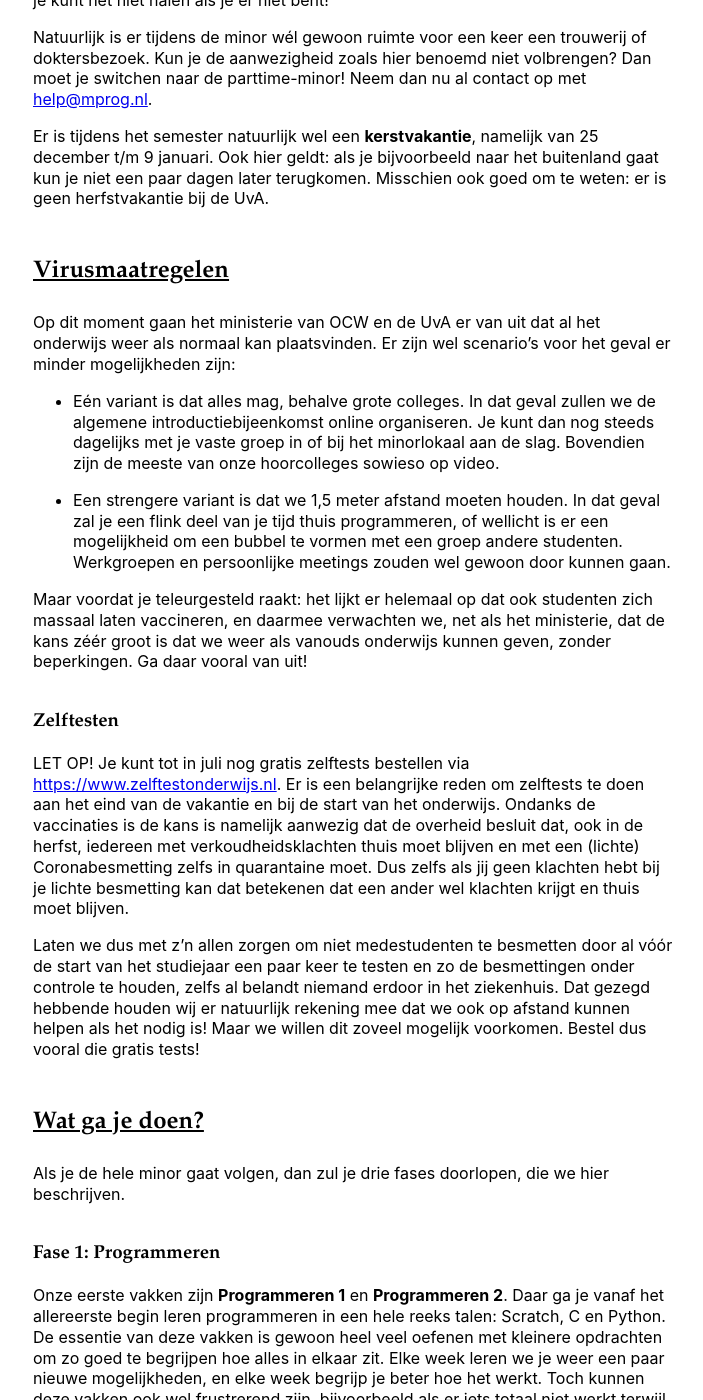
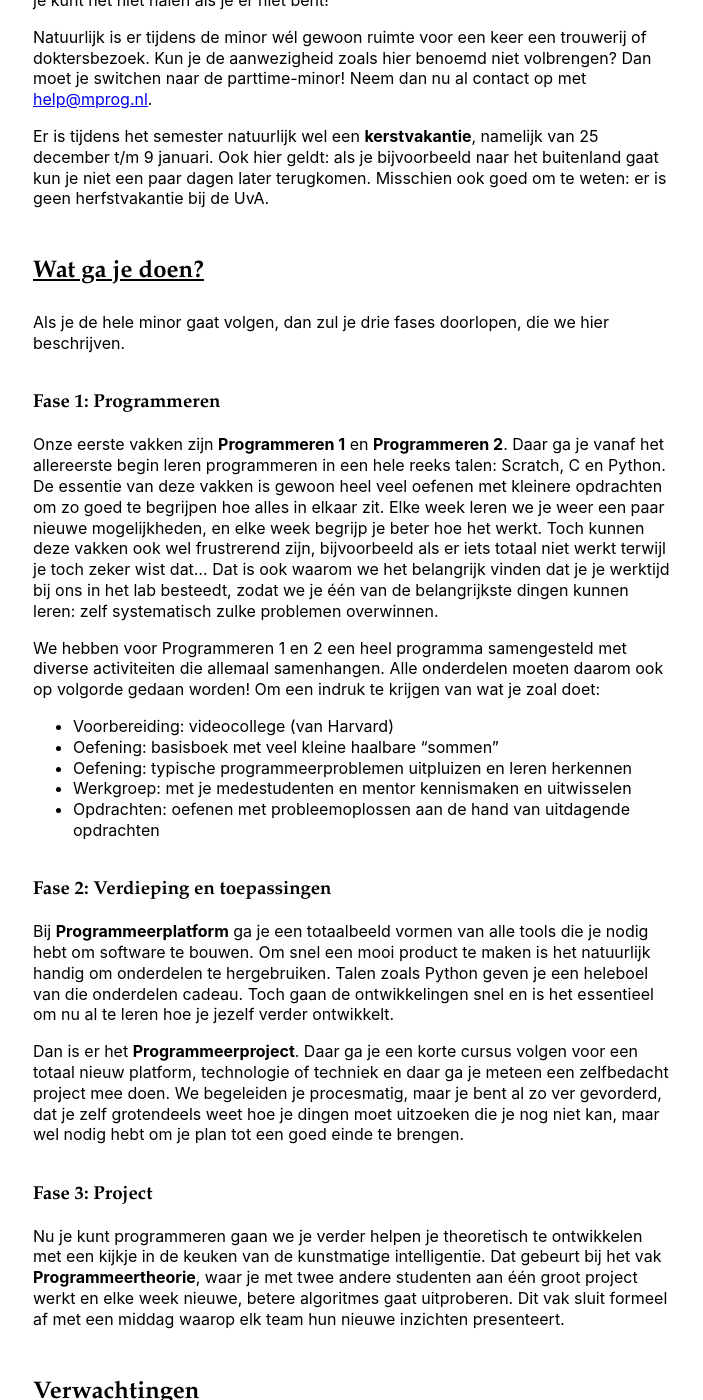
Before and after one commit to minprog/welkom, a Jekyll site: the page built from fulltime/index.md, in a window 1280 px wide and 1400 px high, scrolled down 2229 px. Shown: the whole window, without its empty margins (287-990 px from the left). Built offline with Jekyll 4.4.1, drawn with Linux system fonts in a browser that asks for light colours; our own code applies the rules of GitHub Pages for plain Markdown files.

Commit message:
fulltime

```diff
--- a/fulltime/index.md
+++ b/fulltime/index.md
@@ -57,8 +57,6 @@ Natuurlijk is er tijdens de minor wél gewoon ruimte voor een keer een trouwerij
 
 Er is tijdens het semester natuurlijk wel een **kerstvakantie**, namelijk van 25 december t/m 9 januari. Ook hier geldt: als je bijvoorbeeld naar het buitenland gaat kun je niet een paar dagen later terugkomen. Misschien ook goed om te weten: er is geen herfstvakantie bij de UvA.
 
-{% include virus.md %}
-
 ## Wat ga je doen?
 
 Als je de hele minor gaat volgen, dan zul je drie fases doorlopen, die we hier beschrijven.
```
